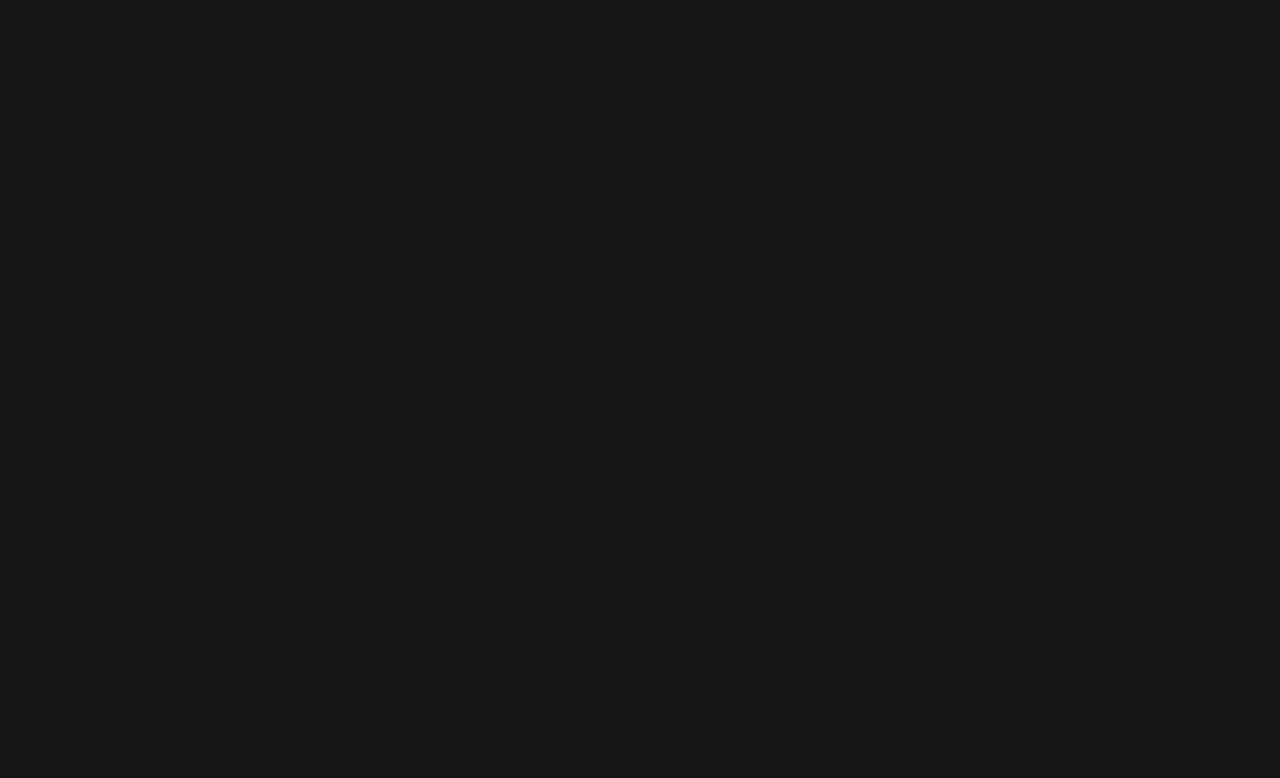
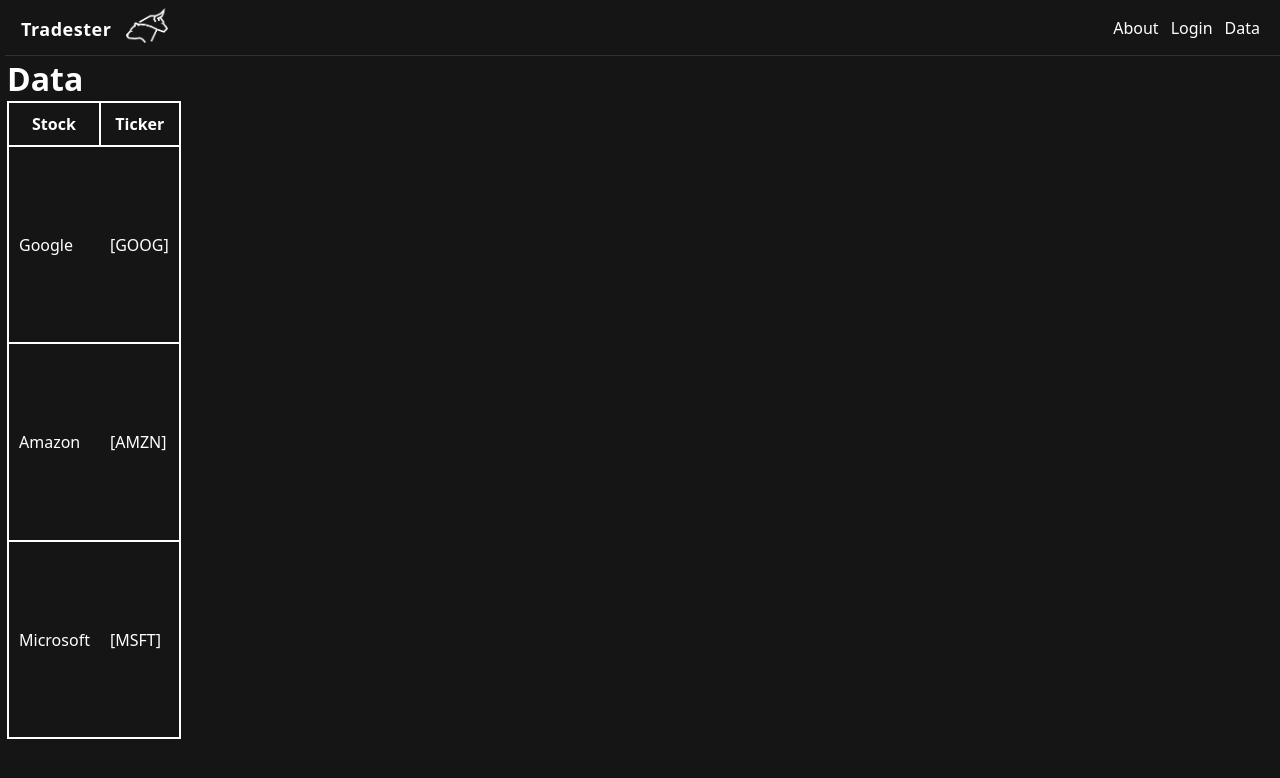
Before and after one commit to Capstone-Projects-2023-Spring/project-algorithmic-trading, a React (Create React App) app in the folder webapp/: page /data in a window 1280 px wide. Before the commit this address had no page. Shown: the top 778 px of the page. Built offline with nearby package versions, Linux system fonts and the light colour scheme.

Commit message:
Getting graph data using API calls

```diff
--- a/webapp/src/App.js
+++ b/webapp/src/App.js
@@ -6,6 +6,7 @@
 import Post from "./components/Post";
 import Dashboard from "./components/Dashboard.tsx";
 import Login from "./components/Login.tsx";
+import Data from "./components/Data.tsx";
 import bull from "./bull.png";
 import "./style.css";
 import "./app.css";
@@ -17,10 +18,10 @@
         <Routes>
           <Route path="/" element={<Nav />}>
             <Route path="about" element={<About />}></Route>
-            <Route path="blog" element={<Blog />}>
-              <Route path="post" element={<Post />}></Route>
-            </Route>
-            <Route index element={<HomePage />}></Route>
+            <Route path="blog" element={<Blog />}></Route>
+            <Route path="post" element={<Post />}></Route>
+            <Route path="data" element={<Data />}></Route>
+          <Route index element={<HomePage />}></Route>
             <Route path="dashboard" element={<Dashboard />}></Route>
             <Route path="login" element={<Login />}></Route>
           </Route>
@@ -49,6 +50,7 @@
         <div className="links">
           <Link to="/about">About</Link>
           <Link to="/login">Login</Link>
+          <Link to="/data">Data</Link>
         </div>
       </div>
       <div>
--- /dev/null
+++ b/webapp/src/components/Data.tsx
@@ -0,0 +1,74 @@
+import React, { Component } from "react";
+import { useState, useEffect } from "react";
+import { Outlet } from "react-router-dom";
+import "./style/data.css";
+
+const Data = () => {
+
+  const stocks = [
+    {
+      name: "Google",
+      ticker: "GOOG",
+    },
+    {
+      name: "Amazon",
+      ticker: "AMZN",
+    },
+    {
+      name: "Microsoft",
+      ticker: "MSFT",
+    },
+  ]
+
+  function callAPI(ticker) {
+
+    console.log("Ticker: " + ticker)
+
+    const api = "2JMCN347HZ3BU9RC"
+    const url = "https://www.alphavantage.co/query?function=TIME_SERIES_DAILY_ADJUSTED&symbol="
+      + ticker + "&outputsize=compact&apikey=" + api
+
+    fetch(url, { method: "GET" })
+      .then((response) => {
+        return response.json();
+      })
+      .then((data) => {
+        let TSD = data["Time Series (Daily)"];
+        for (let key in TSD) {
+          let adjclose = TSD[key]["5. adjusted close"]
+          console.log("Date: " + key + " Adj. Close: " + adjclose)
+        }
+      })
+      .catch(function (error) {
+        console.log(error);
+      });
+
+  }
+
+  return (
+    <div className="data">
+      <Outlet />
+      <h1>Data</h1>
+      <table className="stock-table">
+        <thead>
+          <tr>
+            <th>Stock</th>
+            <th>Ticker</th>
+          </tr>
+        </thead>
+        {stocks.map((val, key) => {
+          return (
+            <tbody onClick={() => callAPI(val.ticker)}>
+              <tr key={key}>
+                <td>{val.name}</td>
+                <td>[{val.ticker}]</td>
+              </tr>
+            </tbody>
+          )
+        })}
+      </table>
+    </div>
+  );
+};
+
+export default Data;
--- /dev/null
+++ b/webapp/src/components/style/data.css
@@ -0,0 +1,19 @@
+.stock-table {
+    height: 80%;
+    border: 2px solid white;
+    border-collapse: collapse;
+}
+
+.stock-table th {
+    border-bottom: 2px solid white;
+    border-left: 2px solid white;
+    padding: 10px;
+}
+
+.stock-table td {
+    text-align: left;
+    border-bottom: 2px solid white;
+    padding: 10px;
+}
+
+.stock-table tr:hover td{background-color: rgb(53, 53, 53);}
```
Also changed, not shown: webapp/package.json (+5 -3 lines), 1 other file (tests, documents, lock files or other folders).
